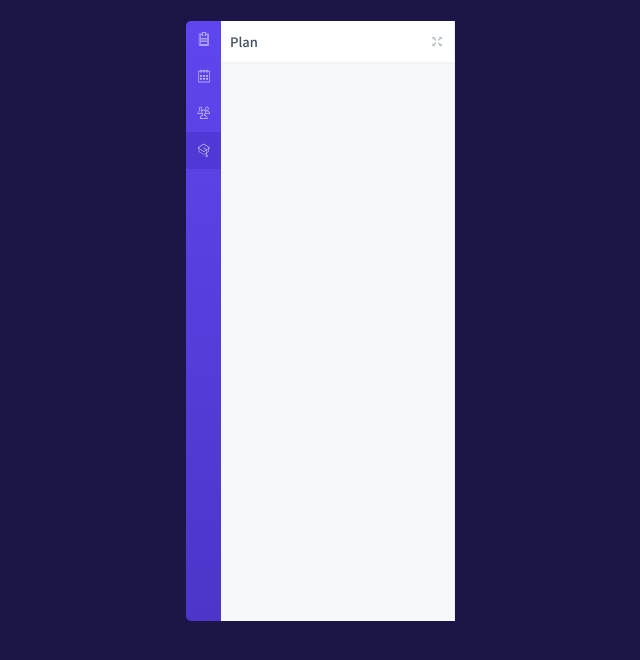
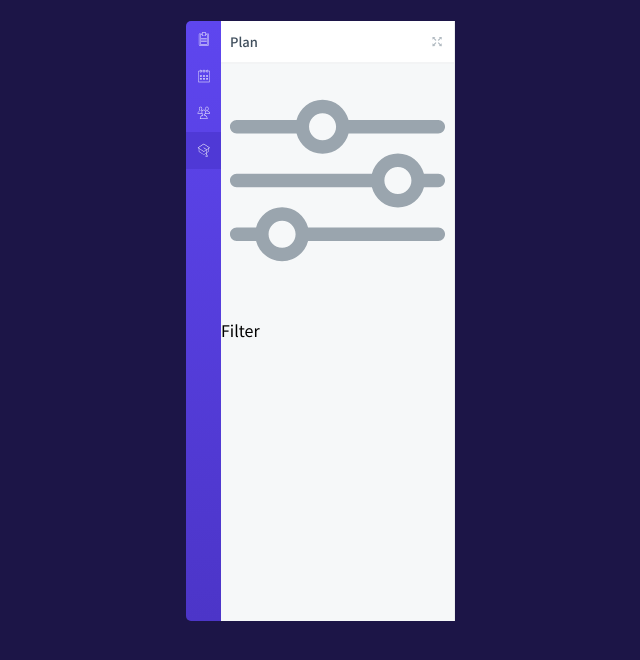
Before and after one commit to IAN-YZL/CRM-interface, a React (Create React App) app: page / in a window 1280 px wide. Shown: the top 660 px of the page, without its empty margins (35-675 px from the left). Built offline with nearby package versions, Linux system fonts and the light colour scheme.

Commit message:
add header

```diff
--- a/src/component/Category/Category.jsx
+++ b/src/component/Category/Category.jsx
@@ -1,20 +1,17 @@
 import React from 'react';
 import style from './Category.module.scss';
-import CategoryTitle from './component/CategoryTitle';
-
+import Header from './Header';
 class Category extends React.Component {
     constructor(props) {
         super(props);
-        this.state = {
-
-        }
+        this.state = {}
     }
 
     render() {
         const title = this.props.title;
         return (
             <div className={style.category}>
-                <CategoryTitle title={title}></CategoryTitle>
+                <Header title={title}></Header>
             </div>
         )
     }
--- /dev/null
+++ b/src/component/Category/Header/Header.jsx
@@ -0,0 +1,12 @@
+import React from 'react';
+import Title from './component/CategoryTitle';
+import Filters from './component/Filters';
+
+const Header = (props) => (
+    <div>
+        <Title title={props.title} />
+        <Filters />
+    </div>
+);
+
+export default Header;
--- /dev/null
+++ b/src/component/Category/Header/index.js
@@ -0,0 +1 @@
+export { default } from './Header';
```
Also changed, not shown: src/component/Category/Header/component/CategoryTitle/CategoryTitle.jsx (renamed from src/component/Category/component/CategoryTitle/CategoryTitle.jsx), src/component/Category/Header/component/CategoryTitle/CategoryTitle.module.scss (renamed from src/component/Category/component/CategoryTitle/CategoryTitle.module.scss), src/component/Category/Header/component/CategoryTitle/assets/svg/expand.svg (renamed from src/component/Category/component/CategoryTitle/assets/svg/expand.svg), src/component/Category/Header/component/CategoryTitle/index.js (renamed from src/component/Category/component/CategoryTitle/index.js), src/component/Category/Header/component/Filters/Filters.jsx (renamed from src/component/Category/component/Filters/Filters.jsx), src/component/Category/Header/component/Filters/assets/svg/filter.svg (renamed from src/component/Category/component/Filters/assets/svg/filter.svg), src/component/Category/Header/component/Filters/index.js (renamed from src/component/Category/component/Filters/index.js).
